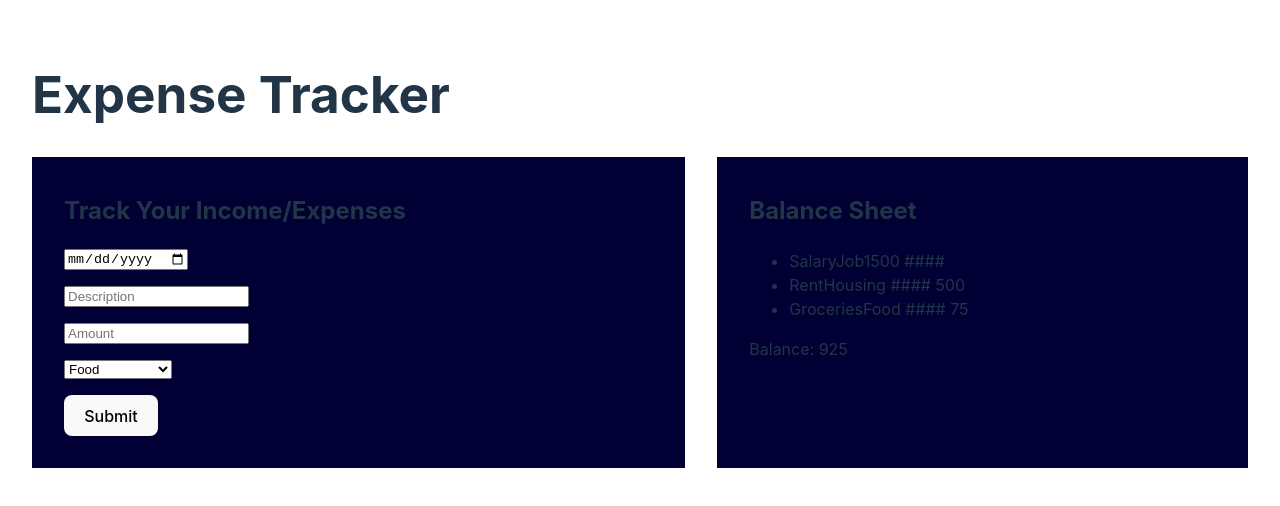
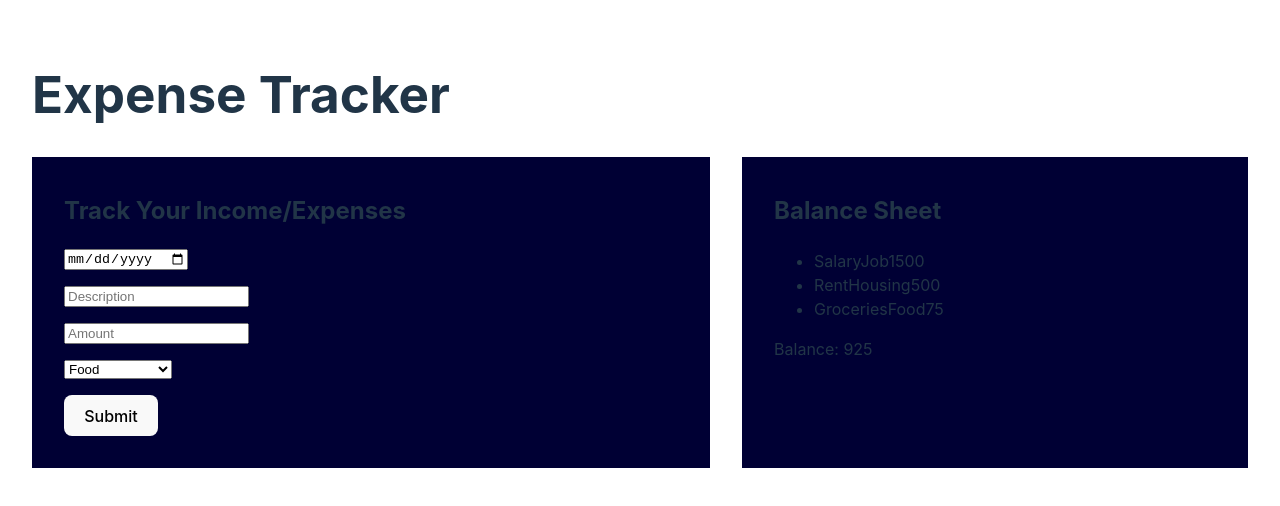
Before and after one commit to vincentpchevalier/balance-sheet-app, a React (Vite) app: page / in a window 1280 px wide. Shown: the top 506 px of the page. Built offline with nearby package versions, Linux system fonts and the light colour scheme.

Commit message:
remove placeholder #### in empty fields

```diff
--- a/src/BalanceRow.jsx
+++ b/src/BalanceRow.jsx
@@ -1,14 +1,12 @@
 /* eslint-disable react/prop-types */
 function BalanceRow({ entry }) {
 	return (
-		<li>
+		<li className="balanceRow">
 			<span className="source">{entry.source}</span>
 			<span className="category">{entry.category}</span>
-			<span className="income">
-				{entry.balance > 0 ? entry.balance : ' #### '}
-			</span>
+			<span className="income">{entry.balance > 0 ? entry.balance : ''}</span>
 			<span className="expense">
-				{entry.balance < 0 ? Math.abs(entry.balance) : ' #### '}
+				{entry.balance < 0 ? Math.abs(entry.balance) : ''}
 			</span>
 		</li>
 	);
```
